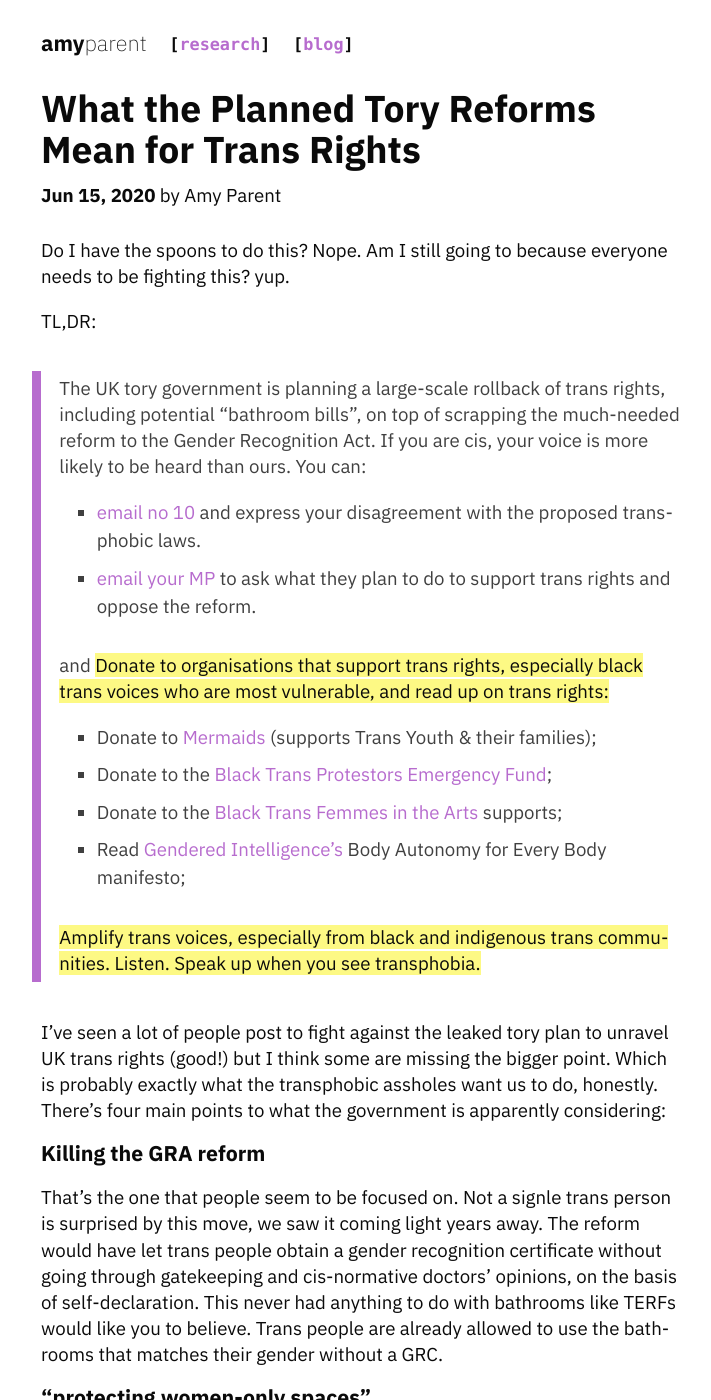
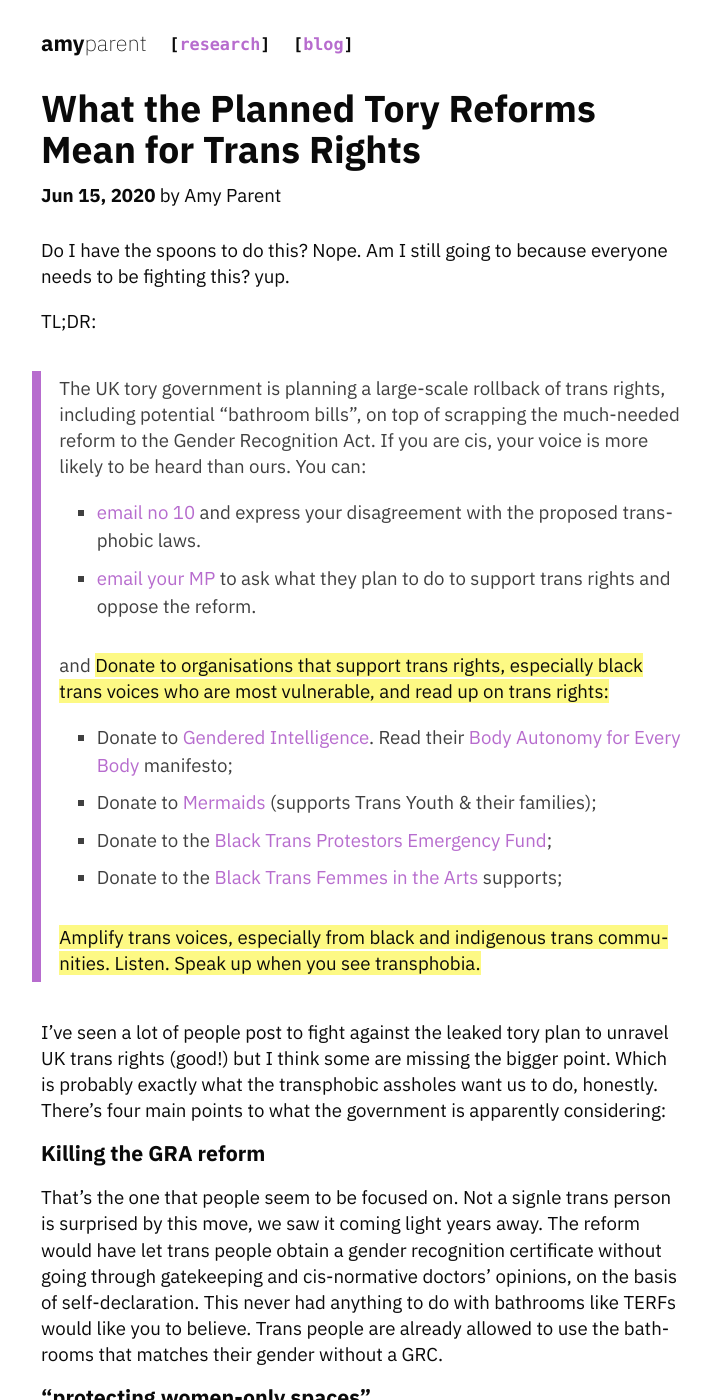
Before and after one commit to amyinorbit/amyinorbit.github.io, a Jekyll site: the page built from _posts/2020-06-15-trans-rights.md, in a window 1280 px wide and 1400 px high. Shown: the whole window, without its empty margins (215-926 px from the left). Built offline with Jekyll 4.4.1, drawn with Linux system fonts in a browser that asks for light colours; some of the changed text lies outside the part shown.

Commit message:
Prioritise Gendered Intelligence

```diff
--- a/_posts/2020-06-15-trans-rights.md
+++ b/_posts/2020-06-15-trans-rights.md
@@ -6,7 +6,8 @@ tags: lgbt+
 ---
 Do I have the spoons to do this? Nope. Am I still going to because everyone needs to be fighting this? yup.
 
-TL,DR:
+TL;DR:
+
 > The UK tory government is planning a large-scale rollback of trans rights, including potential "bathroom bills", on top of scrapping the much-needed reform to the Gender Recognition Act. If you are cis, your voice is more likely to be heard than ours. You can:
 >
 > * [email no 10][email-10] and express your disagreement with the proposed transphobic laws.
@@ -14,10 +15,10 @@ TL,DR:
 >
 > and **Donate to organisations that support trans rights, especially black trans voices who are most vulnerable, and read up on trans rights:**
 >
+> * Donate to [Gendered Intelligence][gi]. Read their [Body Autonomy for Every Body][gi-baeb] manifesto;
 > * Donate to [Mermaids][mermaids] (supports Trans Youth & their families);
 > * Donate to the [Black Trans Protestors Emergency Fund][btpef];
 > * Donate to the [Black Trans Femmes in the Arts][btfa] supports;
-> * Read [Gendered Intelligence's][gi-baeb] Body Autonomy for Every Body manifesto;
 >
 > **Amplify trans voices, especially from black and indigenous trans communities. Listen. Speak up when you see transphobia.**
 
@@ -68,10 +69,10 @@ Denying trans youth access to blockers is dangerous. The only thing that achieve
 
  and **Donate to organisations that support trans rights, especially black trans voices who are most vulnerable, and read up on trans rights:**
 
+ * Donate to [Gendered Intelligence][gi]. Read their [Body Autonomy for Every Body][gi-baeb] manifesto;
  * Donate to [Mermaids][mermaids] (supports Trans Youth & their families);
  * Donate to the [Black Trans Protestors Emergency Fund][btpef];
  * Donate to the [Black Trans Femmes in the Arts][btfa] supports;
- * Read [Gendered Intelligence's][gi-baeb] Body Autonomy for Every Body manifesto;
 
  **Amplify trans voices, especially from black and indigenous trans communities. Listen. Speak up when you see transphobia.**
 
```
Also changed, not shown: other parts of _posts/2020-06-15-trans-rights.md (+1 -0 lines).
